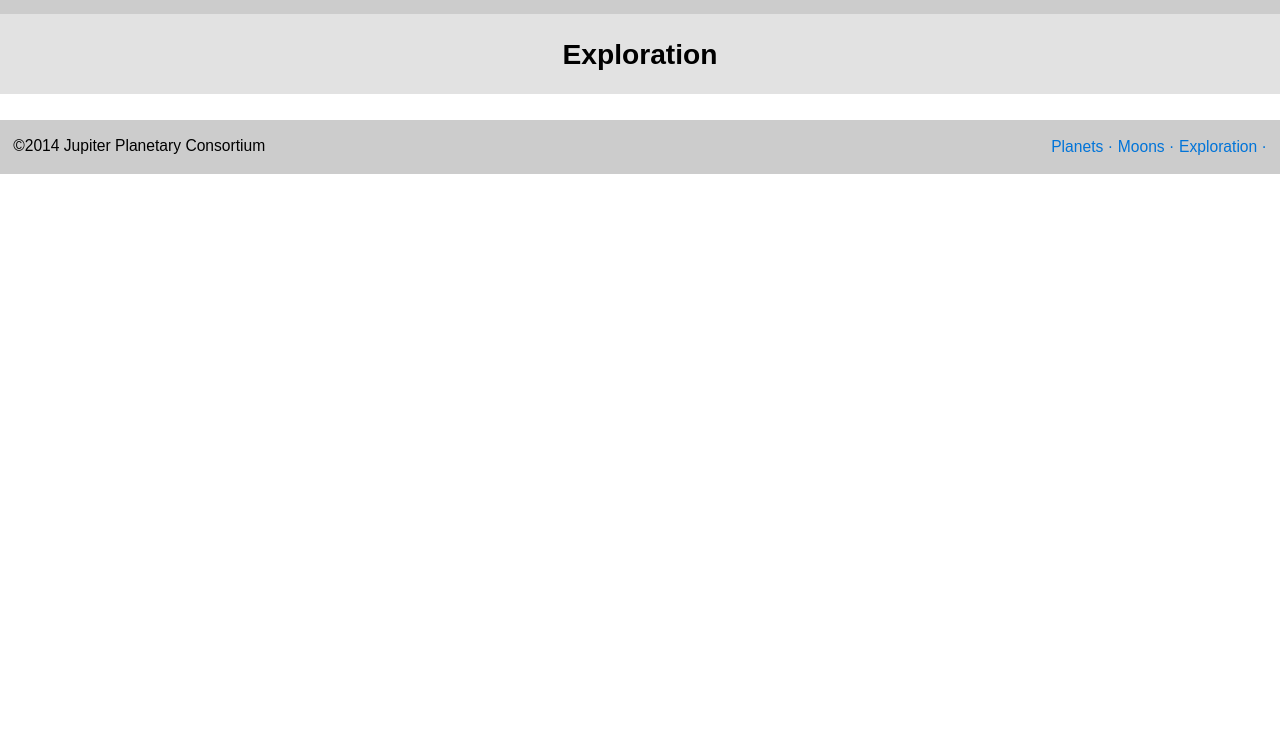
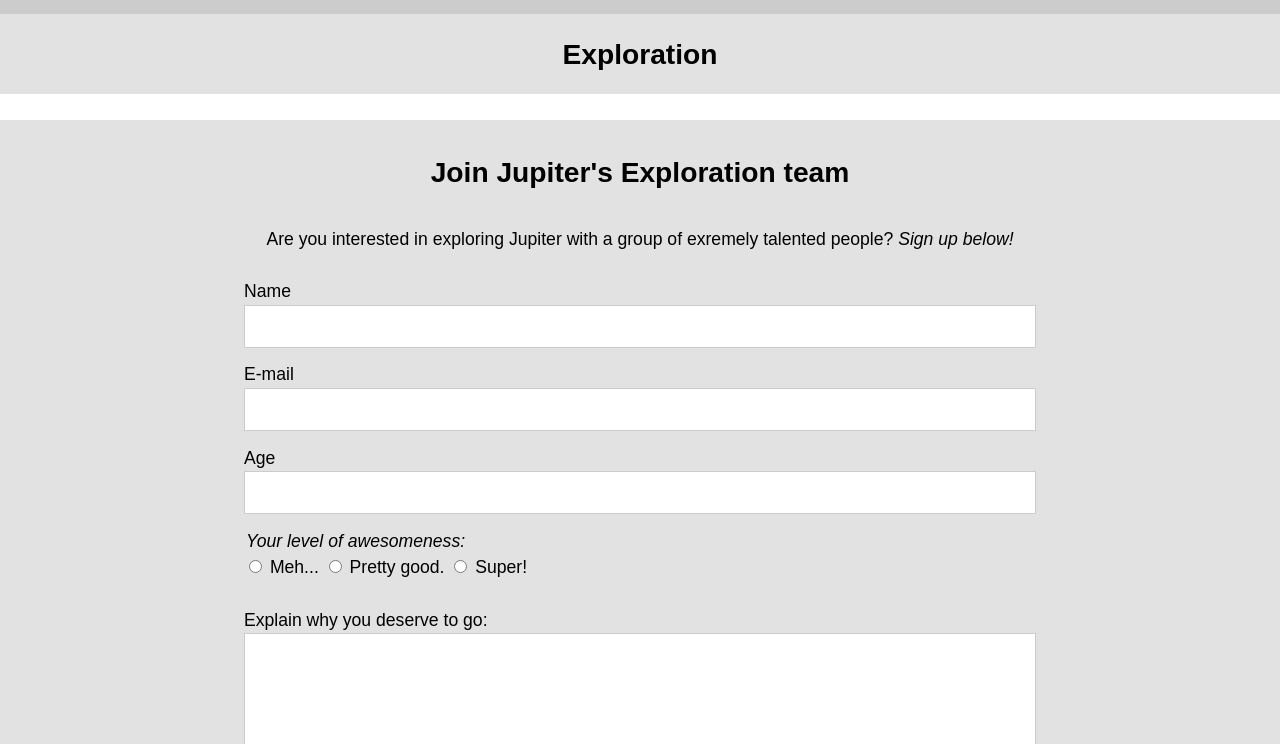
Before and after one commit to marissagodwin/dsn1675-planet-websites, a plain HTML site: page exploration.html in a window 1280 px wide. Shown: the part 56-800 px from the top of the page. Drawn offline with Linux system fonts and the light colour scheme.

Commit message:
added forms
Added forms to the exploration page

```diff
--- a/css/main.css
+++ b/css/main.css
@@ -46,6 +46,11 @@ body {
     padding: 0;
 }
 
+label {
+    display: block
+}
+
+
 a:link,
 a:active {
     /*it is okay to get rid of the focus rectangle for mouse users
@@ -60,6 +65,47 @@ a:focus {
 img {
     display: block;
     width: 100%;
+}
+
+.formcolor {
+    background-color: #e2e2e2;
+}
+
+.form {
+    max-width: 45em;
+    margin: 0 auto;
+}
+
+.center{
+    text-align: center;
+}
+
+.field {
+    border: 1px solid #ccc;
+    font-size: 1.5em;
+    padding: 0.2em 0.5em;
+    width: 100%;
+}
+
+    input + label {
+    display: inline-block
+}
+
+.radio {
+    border-style: none;
+    padding: 0;
+}
+
+.radiospan {
+    white-space: nowrap;
+}
+
+.explain {
+    border: 1px solid #ccc;
+    font-size: 1.5em;
+    padding: 0.2em 0.5em;
+    width: 100%;
+    height: 8em;
 }
 
 .skip-links {
@@ -82,6 +128,7 @@ img {
 .skip-links a:focus {
     top:0;
 }
+
 
 .head {
     width: 100%;
@@ -184,6 +231,7 @@ img {
         border: 0;
     }
 
+
 }
 
 @media only screen and (min-width: 38em) { /*medium*/
@@ -203,6 +251,8 @@ img {
     .copy {
         text-align: left;
     }
+
+
 }
 
 @media only screen and (min-width: 60em) { /*large*/
--- a/exploration.html
+++ b/exploration.html
@@ -37,12 +37,65 @@
 
 <h2 class="intro island-half">Exploration</h2>
 
+
+
+
+<div class="island formcolor">
+<h3 class="peta center">Join Jupiter's Exploration team</h3>
+
+     <p class="center"> Are you interested in exploring Jupiter with a group of exremely talented people? <em>Sign up below!</em></p>
+
+<form action="thanks.html" method="post" class="form">
+   <div>
+    <label for="name">Name</label>
+    <input id="name" class="field push-half">
+  </div>
+
+  <div>
+    <label for="email">E-mail</label>
+    <input class="field push-half" type="email" id="email">
+  </div>
+
+  <div>
+    <label for="age">Age</label>
+    <input type="number" id="age" min="1" max="100" class="field push-half">
+  </div>
+
+    <fieldset class="radio">
+    <legend><em>Your level of awesomeness:</em></legend>
+    <span class="radiospan">
+        <input type="radio" id="meh" name="awesome">
+        <label for="not">Meh...</label>
+    </span>
+    <span class="radiospan">
+        <input type="radio" id="good" name="awesome">
+        <label for="kinda">Pretty good.</label>
+    </span>
+    <span class="radiospan">
+        <input type="radio" id="super" name="awesome">
+        <label for="lots">Super!</label>
+    </span>
+  </fieldset>
+
+  <div>
+    <label for="explain">Explain why you deserve to go:</label>
+    <textarea id="explain" class="explain push-half"></textarea>
+  </div>
+
+  <div class="center">
+    <button type="submit" class="tera">Sign Up</button>
+  </div>
+
+</div>
+
+
+
 </main>
 
 <footer class="foot island-half">
 <div class="grid">
     <div class="unit unit-xs-1 unit-s-1 unit-m-1-2 unit-l-1-3">
-        <p class="copy milli push-none">©2014 Jupiter Planetary Consortium </p>
+        <p class="copy milli push-none">©2014 Jupiter Planetary Consortium  <a href="#main">Top</a> </p>
     </div>
 
     <div class="unit unit-xs-1 unit-s-1 unit-m-1-2 unit-l-2-3">
```
